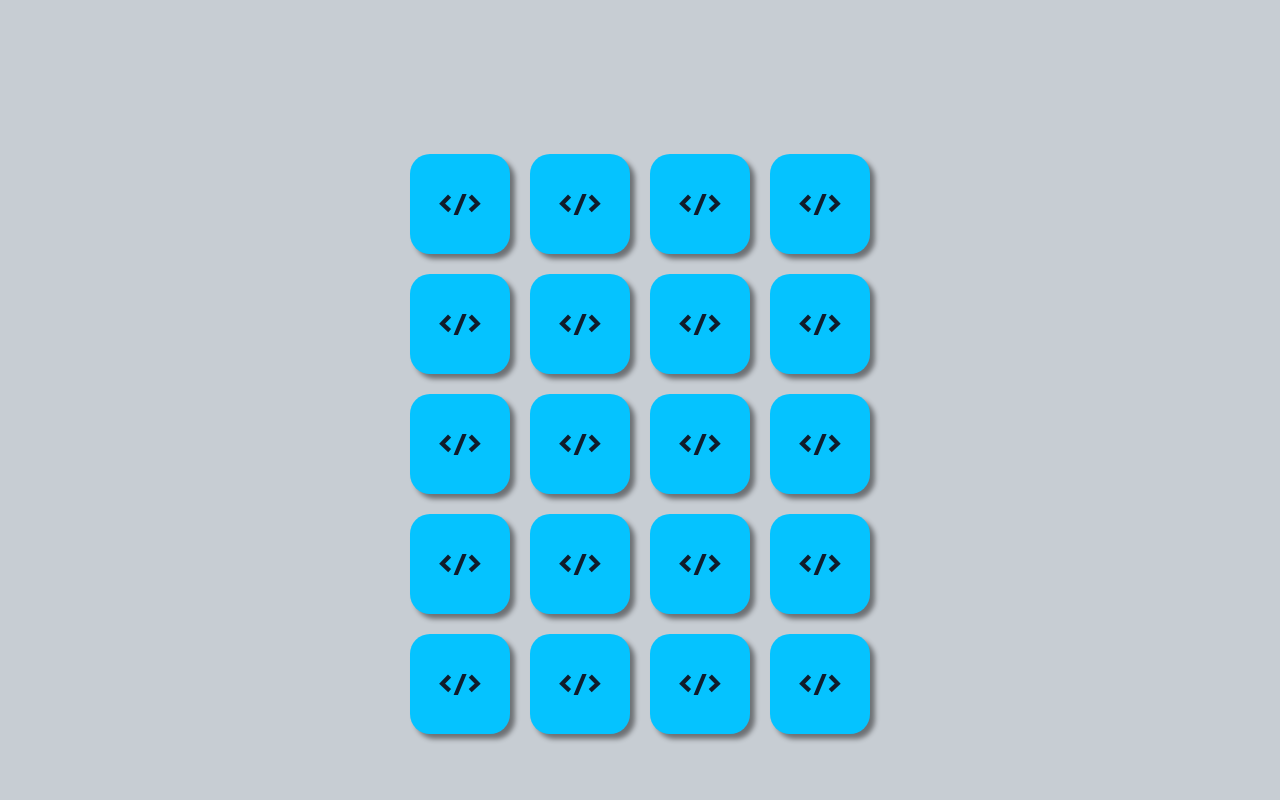
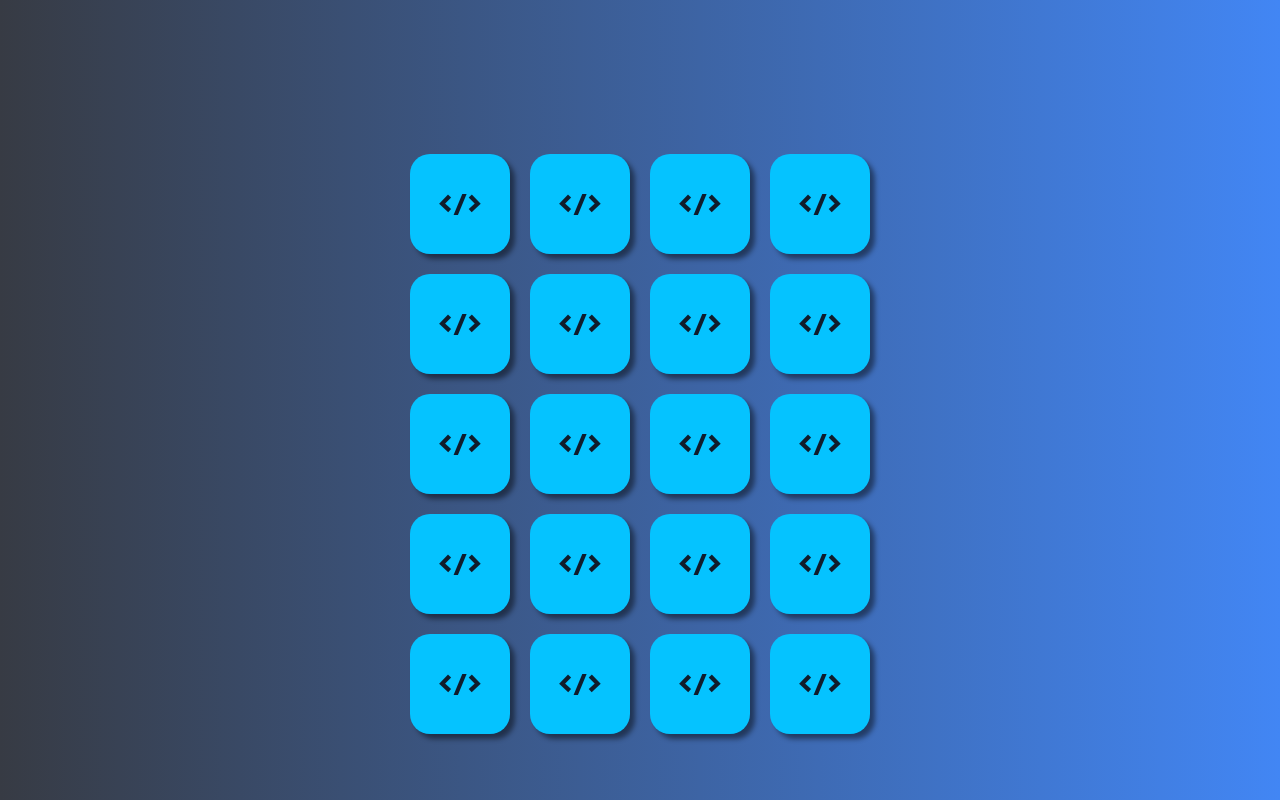
Before and after one commit to walisson27/gamememoria, a plain HTML site: page index.html in a window 1280 px wide. Drawn offline with Linux system fonts and the light colour scheme.

Commit message:
Update style.css

```diff
--- a/assets/styles/style.css
+++ b/assets/styles/style.css
@@ -11,7 +11,7 @@ body {
     justify-content: center;
     align-items: center;
     height: 100vh;
-    background-color: #c7cdd3;
+    background-image: linear-gradient(to right,#373b44,#4286f4 );
     padding-top: 87px;
 }
 
```
